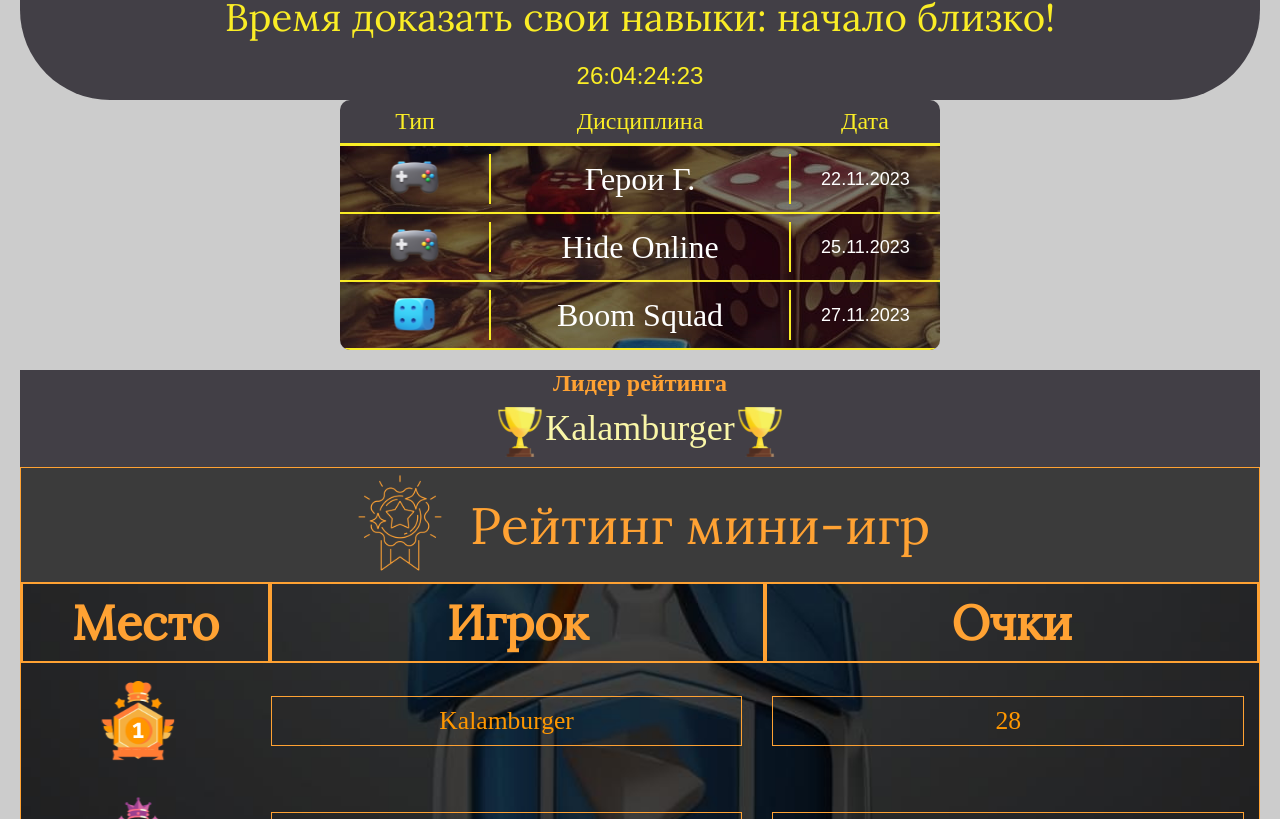
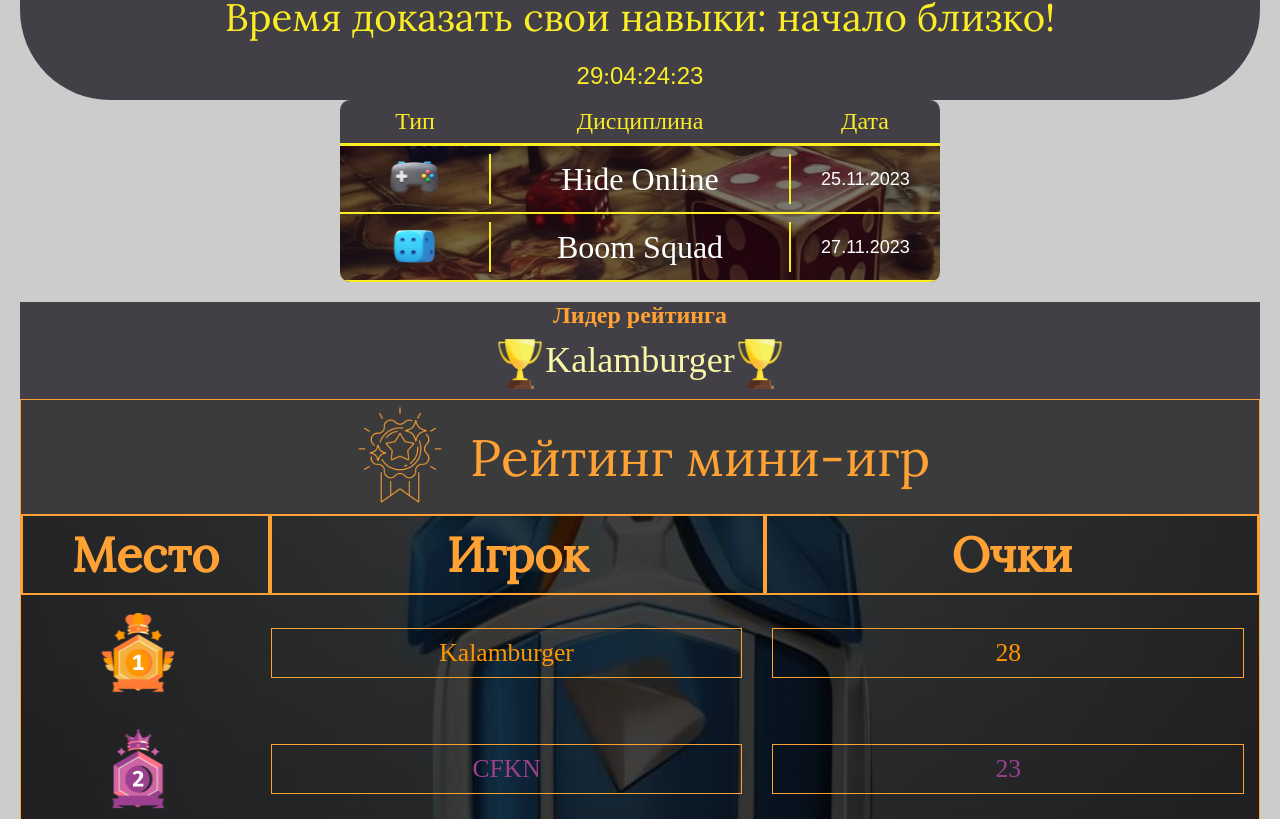
Before and after one commit to Akula3331/TourneyX, a React (Create React App) app: page / in a window 1280 px wide. Shown: the part 341-1160 px from the top of the page. Built offline with nearby package versions, Linux system fonts and the light colour scheme; a web font is replaced by a local one.

Commit message:
modified:   public/players.json 	modified:   src/components/TimeCon/TimeCon.jsx

```diff
--- a/public/players.json
+++ b/public/players.json
@@ -25,12 +25,13 @@
           { "name": "Морской Бой", "firstPlace": 1, "secondPlace": 0, "thirdPlace": 0, "fourthPlace": 0 },
           { "name": "Завоевание Фортуны", "firstPlace": 0, "secondPlace": 0, "thirdPlace": 1, "fourthPlace": 0 },
           { "name": "Blocksudoku", "firstPlace": 1, "secondPlace": 0, "thirdPlace": 0, "fourthPlace": 0 },
-          { "name": "Golf Battle", "firstPlace": 0, "secondPlace": 0, "thirdPlace": 0, "fourthPlace": 1 }
+          { "name": "Golf Battle", "firstPlace": 0, "secondPlace": 0, "thirdPlace": 0, "fourthPlace": 1 },
+          { "name": "Герои Г.", "firstPlace": 0, "secondPlace": 0, "thirdPlace": 0, "fourthPlace": 1 }
         ]
       },
       {
         "name": "Betito",
-        "points":19,
+        "points":21,
         "megapoint":0,
         "games": [
           { "name": "Шахматы", "firstPlace": 0, "secondPlace": 0, "thirdPlace": 1, "fourthPlace": 0 },
@@ -53,12 +54,13 @@
           { "name": "Морской Бой", "firstPlace": 0, "secondPlace": 1, "thirdPlace": 0, "fourthPlace": 0 },
           { "name": "Завоевание Фортуны", "firstPlace": 0, "secondPlace": 0, "thirdPlace": 0, "fourthPlace": 1 },
           { "name": "Blocksudoku", "firstPlace": 0, "secondPlace": 1, "thirdPlace": 0, "fourthPlace": 0 },
-          { "name": "Golf Battle", "firstPlace": 0, "secondPlace": 1, "thirdPlace": 0, "fourthPlace": 0 }
+          { "name": "Golf Battle", "firstPlace": 0, "secondPlace": 1, "thirdPlace": 0, "fourthPlace": 0 },
+          { "name": "Герои Г.", "firstPlace": 0, "secondPlace": 1, "thirdPlace": 0, "fourthPlace": 0 }
         ]
       },
       {
         "name": "Gorbatic",
-        "points":17,
+        "points":18,
         "megapoint":0,
         "games": [
           { "name": "Шахматы", "firstPlace": 0, "secondPlace": 0, "thirdPlace": 0, "fourthPlace": 0 },
@@ -81,12 +83,13 @@
           { "name": "Морской Бой", "firstPlace": 0, "secondPlace": 0, "thirdPlace": 1, "fourthPlace": 0 },
           { "name": "Завоевание Фортуны", "firstPlace": 0, "secondPlace": 1, "thirdPlace": 0, "fourthPlace": 0 },
           { "name": "Blocksudoku", "firstPlace": 0, "secondPlace": 0, "thirdPlace": 1, "fourthPlace": 0 },
-          { "name": "Golf Battle", "firstPlace": 0, "secondPlace": 0, "thirdPlace": 1, "fourthPlace": 0 }
+          { "name": "Golf Battle", "firstPlace": 0, "secondPlace": 0, "thirdPlace": 1, "fourthPlace": 0 },
+          { "name": "Герои Г.", "firstPlace": 0, "secondPlace": 0, "thirdPlace": 1, "fourthPlace": 0 }
         ]
       },
       {
         "name": "CFKN",
-        "points":20 ,
+        "points":23 ,
         "megapoint":0,
         "games": [
           { "name": "Шахматы", "firstPlace": 0, "secondPlace": 1, "thirdPlace": 0, "fourthPlace": 0 },
@@ -109,7 +112,8 @@
           { "name": "Морской Бой", "firstPlace": 0, "secondPlace": 0, "thirdPlace": 0, "fourthPlace": 1 },
           { "name": "Завоевание Фортуны", "firstPlace": 1, "secondPlace": 0, "thirdPlace": 0, "fourthPlace": 0 },
           { "name": "Blocksudoku", "firstPlace": 0, "secondPlace": 0, "thirdPlace": 0, "fourthPlace": 1 },
-          { "name": "Golf Battle", "firstPlace": 1, "secondPlace": 0, "thirdPlace": 0, "fourthPlace": 0 }
+          { "name": "Golf Battle", "firstPlace": 1, "secondPlace": 0, "thirdPlace": 0, "fourthPlace": 0 },
+          { "name": "Герои Г.", "firstPlace": 1, "secondPlace": 0, "thirdPlace": 0, "fourthPlace": 0 }
         ]
       }
     ]
--- a/src/components/TimeCon/TimeCon.jsx
+++ b/src/components/TimeCon/TimeCon.jsx
@@ -4,13 +4,6 @@ import BlockTime from "../BlockTime/BlockTime";
 
 export default function TimeCon({ onFirstDateFromChild }) {
   const initialData = [
-
-
-    {
-      img: "/icons/timeIcon/gamecontroller.svg",
-      dis: "Герои Г.",
-      data: "22.11.2023",
-    },
     {
       img: "/icons/timeIcon/gamecontroller.svg",
       dis: "Hide Online",
```
